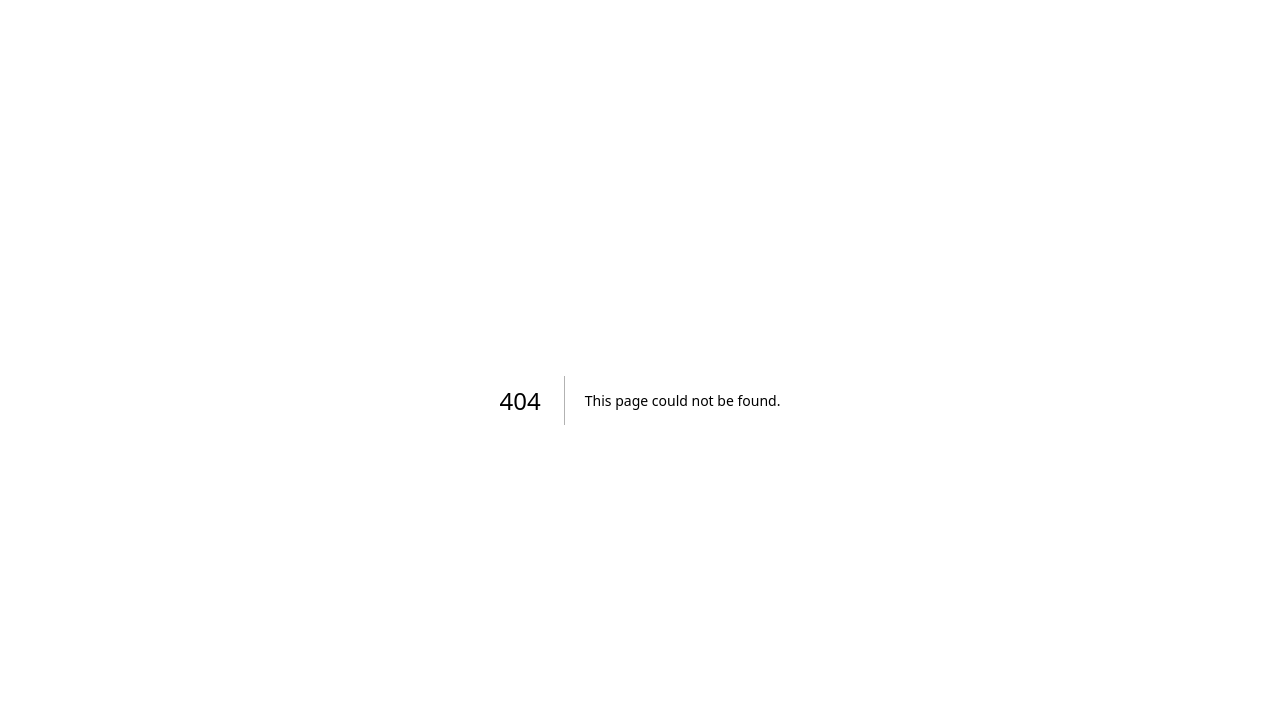
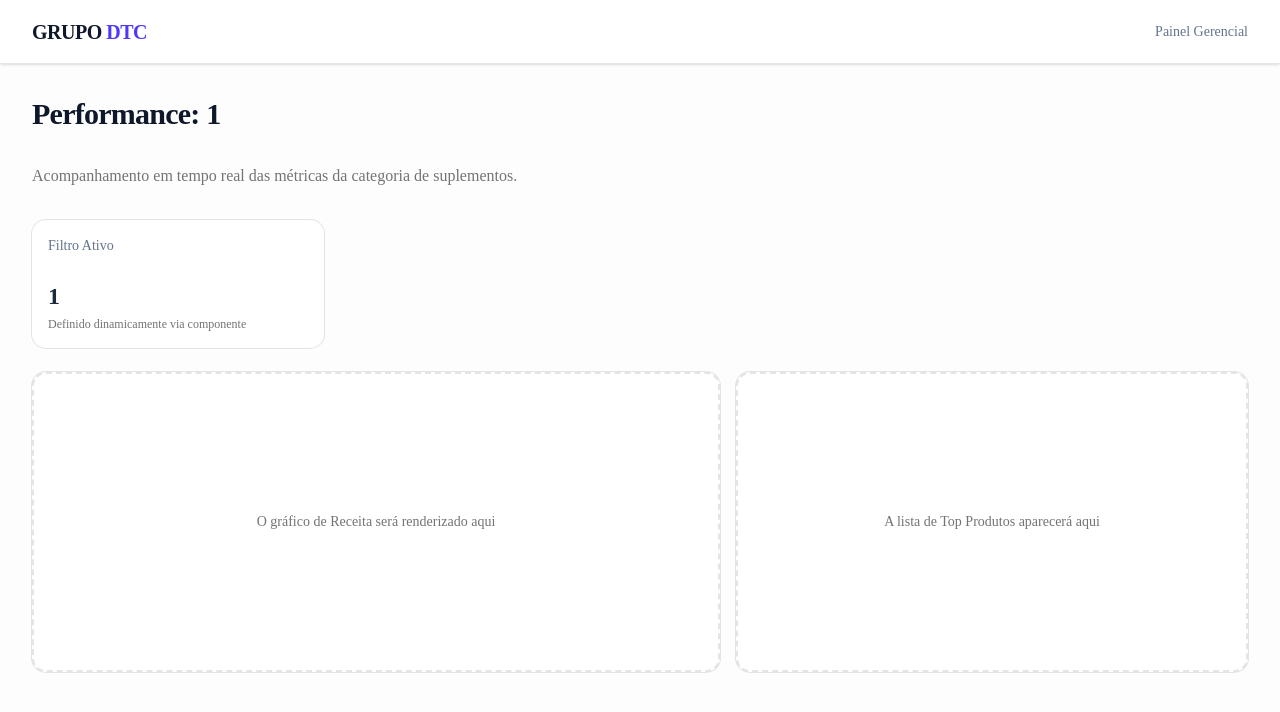
Before and after one commit to davidmartins-dev/painel-metricas, a Next.js app: page /painel/1 in a window 1280 px wide. Before the commit this address had no page. Shown: the top 712 px of the page. Built offline with nearby package versions, Linux system fonts and the light colour scheme.

Commit message:
feat: implement dashboard layout, self-contained components and dynamic category routing

```diff
--- a/src/app/layout.tsx
+++ b/src/app/layout.tsx
@@ -1,6 +1,7 @@
 import type { Metadata } from "next";
 import { Geist, Geist_Mono } from "next/font/google";
 import "./globals.css";
+import Header from "@/components/header";
 
 const geistSans = Geist({
   variable: "--font-geist-sans",
@@ -13,17 +14,23 @@ const geistMono = Geist_Mono({
 });
 
 export const metadata: Metadata = {
-  title: "Create Next App",
-  description: "Generated by create next app",
+  title: "Painel DTC - E-commerce",
+  description: "Dashboard de métricas para e-commerce de suplementos",
 };
 
-export default function RootLayout({ children }: LayoutProps<"/">) {
+export default function RootLayout({
+  children,
+}: Readonly<{
+  children: React.ReactNode;
+}>) {
   return (
-    <html
-      lang="en"
-      className={`${geistSans.variable} ${geistMono.variable} h-full antialiased`}
-    >
-      <body className="min-h-full flex flex-col">{children}</body>
+    <html lang="pt-BR" className={`${geistSans.variable} ${geistMono.variable} h-full antialiased`}>
+      <body className="min-h-full flex flex-col bg-gray-50/30">
+        <Header />
+        <main className="flex-1">
+          {children}
+        </main>
+      </body>
     </html>
   );
 }
--- a/src/app/page.tsx
+++ b/src/app/page.tsx
@@ -1,69 +1,6 @@
-import Image from "next/image";
+import Painel from "@/components/painel";
 
 export default function Home() {
-  return (
-    <div className="flex flex-col flex-1 items-center justify-center bg-zinc-50 font-sans dark:bg-black">
-      <main className="flex flex-1 w-full max-w-3xl flex-col items-center justify-between py-32 px-16 bg-white dark:bg-black sm:items-start">
-        <Image
-          className="dark:invert h-5 w-[100px]"
-          src="/next.svg"
-          alt="Next.js logo"
-          width={100}
-          height={20}
-          priority
-        />
-        <div className="flex flex-col items-center gap-6 text-center sm:items-start sm:text-left">
-          <h1 className="max-w-xs text-3xl font-semibold leading-10 tracking-tight text-black dark:text-zinc-50">
-            To get started, edit the{" "}
-            <code className="rounded bg-black/[.06] px-1.5 py-0.5 font-mono text-[0.9em] dark:bg-white/[.08]">
-              page.tsx
-            </code>{" "}
-            file.
-          </h1>
-          <p className="max-w-md text-lg leading-8 text-zinc-600 dark:text-zinc-400">
-            Looking for a starting point or more instructions? Head over to{" "}
-            <a
-              href="https://vercel.com/templates?framework=next.js&utm_source=create-next-app&utm_medium=appdir-template-tw&utm_campaign=create-next-app"
-              className="font-medium text-zinc-950 dark:text-zinc-50"
-            >
-              Templates
-            </a>{" "}
-            or the{" "}
-            <a
-              href="https://nextjs.org/learn?utm_source=create-next-app&utm_medium=appdir-template-tw&utm_campaign=create-next-app"
-              className="font-medium text-zinc-950 dark:text-zinc-50"
-            >
-              Learning
-            </a>{" "}
-            center.
-          </p>
-        </div>
-        <div className="flex flex-col gap-4 text-base font-medium sm:flex-row">
-          <a
-            className="flex h-12 w-full items-center justify-center gap-2 rounded-full bg-foreground px-5 text-background transition-colors hover:bg-[#383838] dark:hover:bg-[#ccc] md:w-[158px]"
-            href="https://vercel.com/new?utm_source=create-next-app&utm_medium=appdir-template-tw&utm_campaign=create-next-app"
-            target="_blank"
-            rel="noopener noreferrer"
-          >
-            <Image
-              className="dark:invert h-[14px] w-4"
-              src="/vercel.svg"
-              alt="Vercel logomark"
-              width={16}
-              height={14}
-            />
-            Deploy Now
-          </a>
-          <a
-            className="flex h-12 w-full items-center justify-center rounded-full border border-solid border-black/[.08] px-5 transition-colors hover:border-transparent hover:bg-black/[.04] dark:border-white/[.145] dark:hover:bg-[#1a1a1a] md:w-[158px]"
-            href="https://nextjs.org/docs?utm_source=create-next-app&utm_medium=appdir-template-tw&utm_campaign=create-next-app"
-            target="_blank"
-            rel="noopener noreferrer"
-          >
-            Documentation
-          </a>
-        </div>
-      </main>
-    </div>
-  );
+  // A página se torna apenas um wrapper roteador
+  return <Painel slug="visão geral" />;
 }
--- /dev/null
+++ b/src/app/painel/[slug]/page.tsx
@@ -0,0 +1,12 @@
+import Painel from "@/components/painel";
+
+interface PageProps {
+  params: {
+    slug: string;
+  };
+}
+
+export default function PainelPage({ params }: PageProps) {
+  // A página se torna apenas um wrapper roteador que repassa o parâmetro
+  return <Painel slug={params?.slug ?? ''} />;
+}
--- /dev/null
+++ b/src/components/header.tsx
@@ -0,0 +1,12 @@
+export default function Header() {
+  return (
+    <header className="sticky top-0 z-10 flex h-16 items-center gap-4 border-b bg-white px-8 shadow-sm">
+      <div className="font-black text-xl tracking-tight text-slate-900">
+        GRUPO <span className="text-indigo-600">DTC</span>
+      </div>
+      <div className="ml-auto text-sm font-medium text-slate-500">
+        Painel Gerencial
+      </div>
+    </header>
+  );
+}
--- /dev/null
+++ b/src/components/painel.tsx
@@ -0,0 +1,66 @@
+"use client";
+
+import { Card, CardContent, CardHeader, CardTitle } from "@/components/ui/card";
+
+interface PainelProps {
+  slug: string;
+}
+
+export default function Painel({ slug }: PainelProps) {
+  const isGeneral = slug === "visão geral";
+  const categoryName = slug?.replace("-", " ") ?? "";
+
+  return (
+    <div className="space-y-8 max-w-7xl mx-auto p-8">
+      {/*
+        Component's Own Header (Self-contained)
+        O H1 e o P agora vivem e respiram dentro do componente, reagindo ao slug!
+      */}
+
+      <h1 className="text-3xl font-bold tracking-tight capitalize text-slate-900">
+        {isGeneral ? "Painel Geral de Vendas" : `Performance: ${categoryName}`}
+      </h1>
+      <p className="text-muted-foreground mt-1">
+        {isGeneral
+          ? "Acompanhamento em tempo real de todas as métricas consolidadas do e-commerce."
+          : `Acompanhamento em tempo real das métricas da categoria de suplementos.`}
+      </p>
+
+      <div className="grid gap-6">
+        {/* GRID DE KPIs */}
+        <div className="grid gap-4 md:grid-cols-2 lg:grid-cols-4">
+          <Card>
+            <CardHeader className="flex flex-row items-center justify-between space-y-0 pb-2">
+              <CardTitle className="text-sm font-medium text-slate-500">
+                Filtro Ativo
+              </CardTitle>
+            </CardHeader>
+            <CardContent>
+              <div className="text-2xl font-bold capitalize text-slate-800">
+                {categoryName}
+              </div>
+              <p className="text-xs text-muted-foreground mt-1">
+                Definido dinamicamente via componente
+              </p>
+            </CardContent>
+          </Card>
+        </div>
+
+        {/* ÁREA DE GRÁFICOS */}
+        <div className="grid gap-4 md:grid-cols-2 lg:grid-cols-7">
+          <Card className="lg:col-span-4 flex items-center justify-center h-[300px] border-dashed border-2 shadow-none">
+            <p className="text-muted-foreground font-medium">
+              O gráfico de Receita será renderizado aqui
+            </p>
+          </Card>
+
+          <Card className="lg:col-span-3 flex items-center justify-center h-[300px] border-dashed border-2 shadow-none">
+            <p className="text-muted-foreground font-medium">
+              A lista de Top Produtos aparecerá aqui
+            </p>
+          </Card>
+        </div>
+      </div>
+    </div>
+  );
+}
```
Also changed, not shown: src/components/metric-card.tsx (added), src/components/revenue-chart.tsx (added), src/components/top-products.tsx (added), src/lib/formatters.ts (added).
